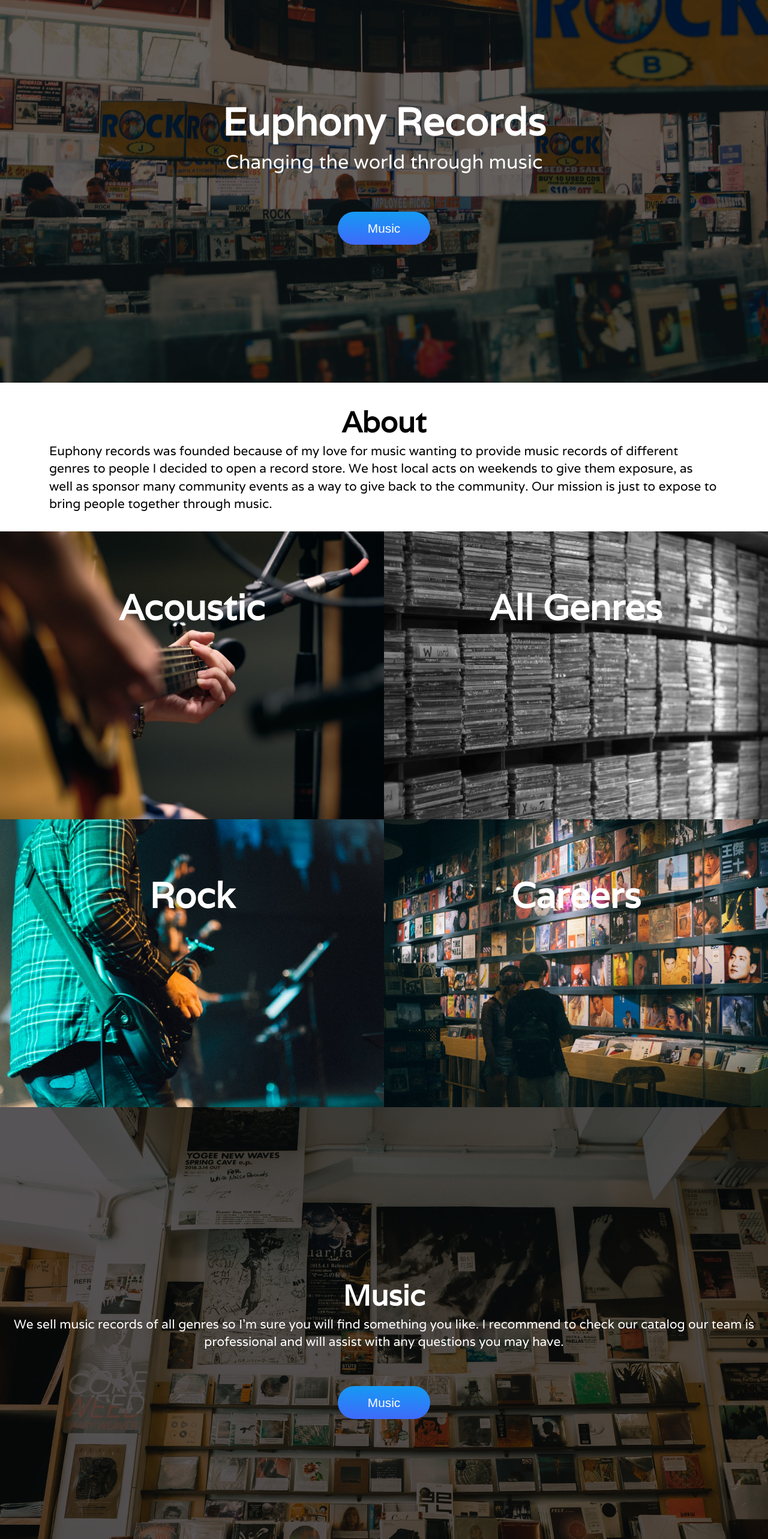
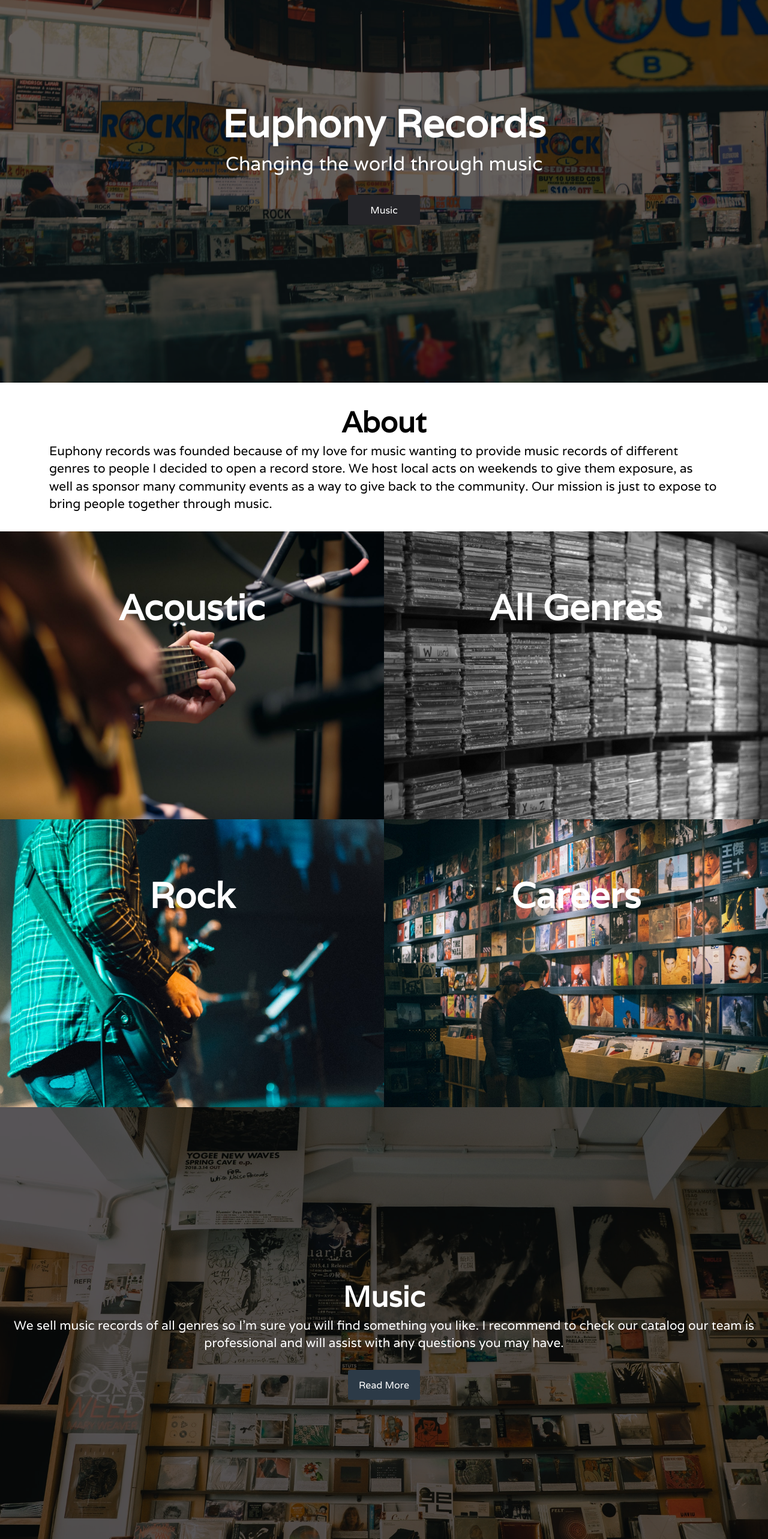
Before and after one commit to elidvenega/euphony_records_react, a React (Create React App) app: page / in a window 1280 px wide. Shown: the part 227-2793 px from the top of the page at 60% size. Built offline with nearby package versions, Linux system fonts and the light colour scheme.

Commit message:
Revert "Worked on buttons to make them look much better."

```diff
--- a/src/components/Body.jsx
+++ b/src/components/Body.jsx
@@ -38,7 +38,7 @@ export const Body = () => {
         you like. I recommend to check our catalog our team is professional and
         will assist with any questions you may have.
       </p>
-      <button className="button-21" role="button">Music</button>
+      <a className="btn-1 z-index" href={link}> Read More</a>
     </div>
     {/* <!-- fancy laptop img --> */}
     <div id="music-img"></div>
--- a/src/components/ContactForm.jsx
+++ b/src/components/ContactForm.jsx
@@ -19,7 +19,9 @@ export const ContactForm = () => {
           {/* <!-- NAVIGATION MENUS --> */}
           <div className="menu">
             <li>
-              <Link to="/">Home</Link>
+              <a href={home}>
+                <Link to="/">Home</Link>
+              </a>
             </li>
           </div>
         </ul>
--- a/src/components/MainImg.jsx
+++ b/src/components/MainImg.jsx
@@ -9,7 +9,7 @@ export const MainImg = () => {
       <h1>Euphony Records</h1>
       <p>Changing the world through music</p>
 
-      <button className="button-21" role="button">Music</button>
+      <a className="btn" href={link}>Music</a>
       </div>
    </>
   )
--- a/src/index.css
+++ b/src/index.css
@@ -216,50 +216,53 @@ input[type="checkbox"] {
   color: #fff;
 }
 /* buttons */
-.button-21 {
-  align-items: center;
-  appearance: none;
-  background-color: #3eb2fd;
-  background-image: linear-gradient(1deg, #4f58fd, #149bf3 99%);
-  background-size: calc(100% + 20px) calc(100% + 20px);
-  border-radius: 100px;
-  border-width: 0;
-  box-shadow: none;
-  box-sizing: border-box;
-  color: #ffffff;
-  cursor: pointer;
-  display: inline-flex;
-  font-family: CircularStd, sans-serif;
-  font-size: 1.3rem;
-  height: auto;
-  justify-content: center;
-  line-height: 1.5;
-  margin-top: 60px;
-  padding: 12px 50px;
-  position: relative;
+.btn {
+  background-color: var(--main-color);
+  color: #fff;
+  height: 50px;
+  padding: 15px;
+  display: inline-block;
+  margin: 30px;
+  width: 120px;
+  border-radius: 4%;
   text-align: center;
-  text-decoration: none;
-  transition: background-color 0.2s, background-position 0.2s;
-  user-select: none;
-  -webkit-user-select: none;
-  touch-action: manipulation;
-  vertical-align: top;
-  white-space: nowrap;
+  z-index: 1;
 }
-
-.button-21:active,
-.button-21:focus {
-  outline: none;
+.btn:hover {
+  background-color: var(--secondary-color);
+  color: #fff;
 }
-
-.button-21:hover {
-  background-position: -20px -20px;
+.btn-1 {
+  background-color: var(--btn-dark);
+  color: #fff;
+  height: 50px;
+  padding: 15px;
+  display: inline-block;
+  margin: 30px;
+  width: 120px;
+  border-radius: 4%;
+  text-align: center;
 }
-
-.button-21:focus:not(:active) {
-  box-shadow: rgba(40, 170, 255, 0.25) 0 0 0 0.125em;
+.btn-1:hover {
+  background-color: var(--btn-dark-two);
+  color: #fff;
 }
-
+.btn-2 {
+  background-color: var(--main-color);
+  color: #fff;
+  height: 50px;
+  padding: 15px;
+  display: inline-block;
+  margin-top: 70px;
+  z-index: 1;
+  border-radius: 4%;
+  width: 120px;
+  text-align: center;
+}
+.btn-2:hover {
+  background-color: #444;
+  color: #fff;
+}
 /* last pic */
 #music {
   /* background: #000 url('../img/music-2.jpg')no-repeat center/cover; */
@@ -348,16 +351,15 @@ footer a {
 /* Animation */
 @keyframes slideInFromTop {
   0% {
-    transform: translateY(-200%);
+    transform: translateY(-100%);
   }
-
   100% {
     transform: translateX(0);
   }
 }
 @-webkit-keyframes slideInFromTop {
   0% {
-    transform: translateY(-200%);
+    transform: translateY(-100%);
   }
   100% {
     transform: translateX(0);
@@ -365,7 +367,7 @@ footer a {
 }
 @-moz-keyframes slideInFromTop {
   0% {
-    transform: translateY(-200%);
+    transform: translateY(-100%);
   }
   100% {
     transform: translateX(0);
@@ -373,7 +375,7 @@ footer a {
 }
 @-o-keyframes slideInFromTop {
   0% {
-    transform: translateY(-200%);
+    transform: translateY(-100%);
   }
   100% {
     transform: translateX(0);
@@ -482,8 +484,45 @@ footer a {
     font-family: "Courier New", Courier, monospace;
     margin: 3.7rem;
   }
-  /* buttons */
-
+  /* button */
+  .btn {
+    background-color: var(--main-color);
+    color: #fff;
+    padding: 0.7rem 0.9rem;
+    display: inline-block;
+    margin: 30px;
+    width: 9rem;
+  }
+  .btn:hover {
+    background-color: var(--secondary-color);
+    color: #fff;
+  }
+  .btn-1 {
+    background-color: var(--btn-dark);
+    color: #fff;
+    font-size: 0.9rem;
+    padding: 0.7rem 0.9rem;
+    display: inline-block;
+    margin-top: 15px;
+    width: 9rem;
+  }
+  .btn-1:hover {
+    background-color: var(--btn-dark-two);
+    color: #fff;
+  }
+  .btn-2 {
+    background-color: var(--main-color);
+    color: #fff;
+    font-size: 0.9rem;
+    padding: 0.7rem 0.9rem;
+    display: inline-block;
+    margin-top: 100px;
+    width: 9rem;
+  }
+  .btn-2:hover {
+    background-color: #444;
+    color: #fff;
+  }
   /* utilities */
   .container {
     padding: 1rem;
```
